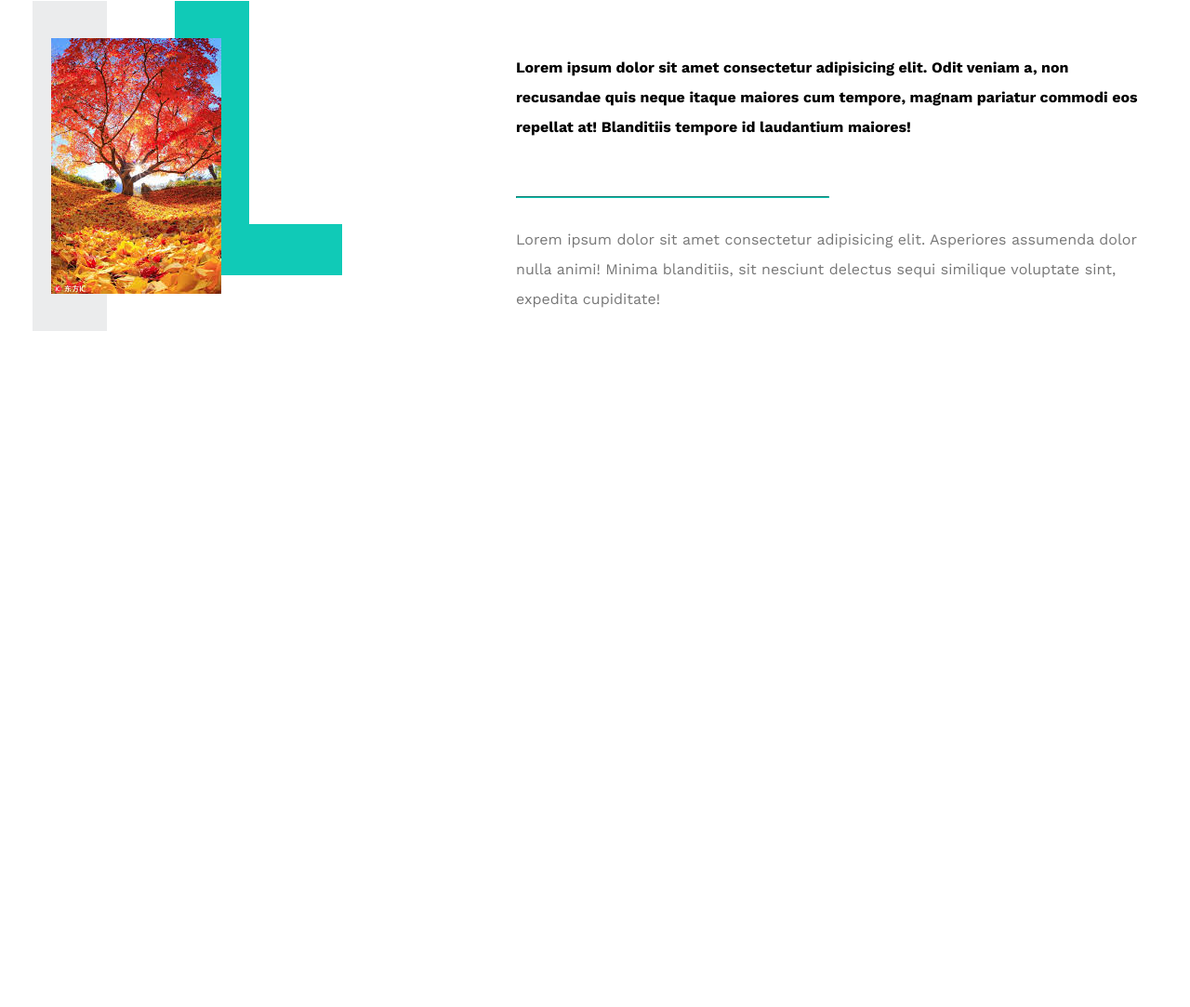
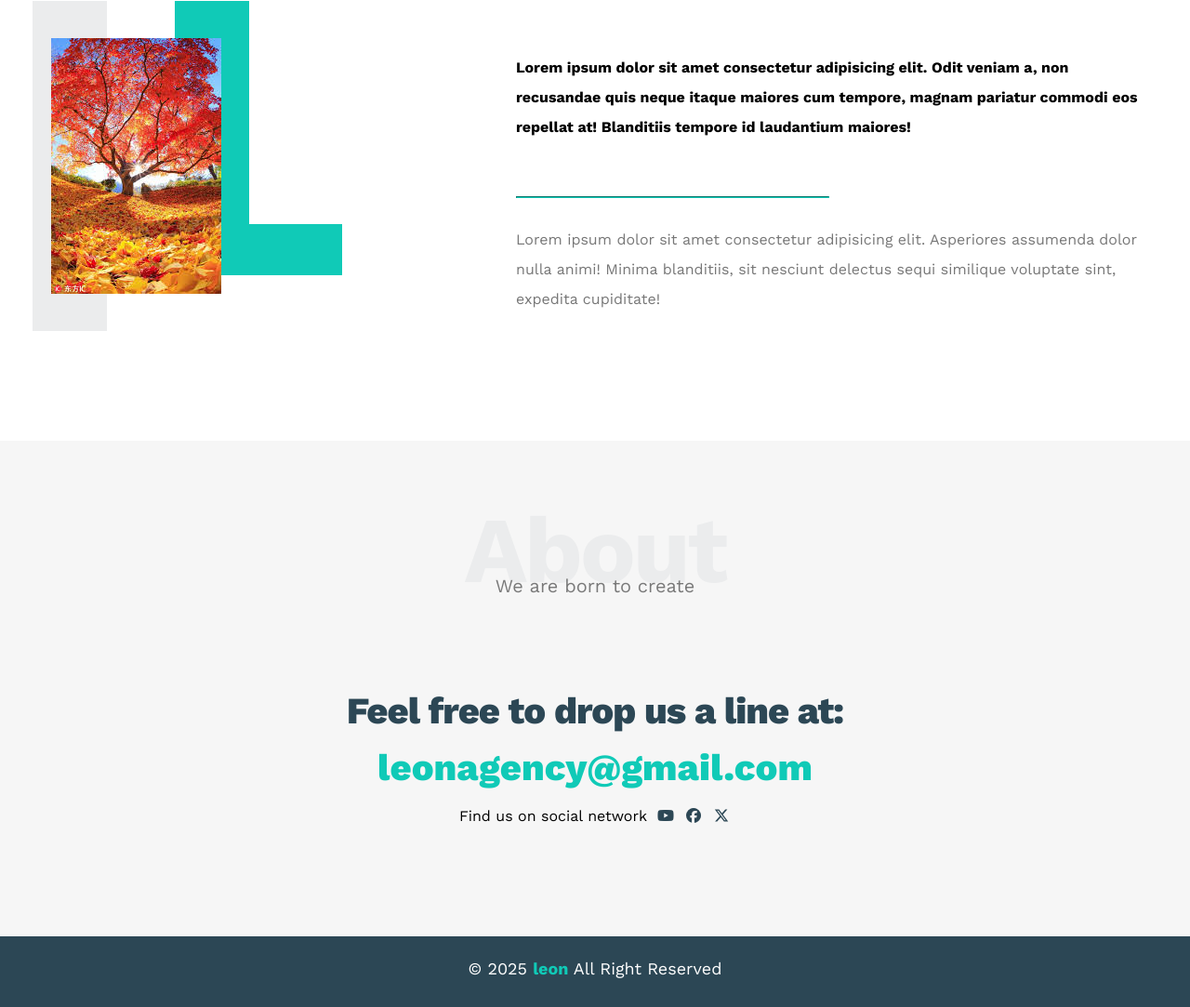
Before and after one commit to ahmedfetooh1/HTML_And_CSS_Templates, a plain HTML site: page Template_1/index.html in a window 1280 px wide. Shown: the part 2829-3912 px from the top of the page at 93% size. Before the commit the page ends 3303 px from the top, so only its background shows below. Drawn offline with nearby package versions, Linux system fonts and the light colour scheme.

Commit message:
add contact and footer section to template1 the end

```diff
--- a/Template_1/css/main.css
+++ b/Template_1/css/main.css
@@ -2,6 +2,9 @@
     --main-color : #10cab7 ;
     --secondary-color:#2c4755;
     --section-padding :60px;
+}
+html{
+    scroll-behavior: smooth;
 }
 /* global rules  */
 /* start components  */
@@ -408,4 +411,62 @@ body{
     line-height: 2;
     color: #777;
 }
-/* end about */
+/* end about  */
+/* start contact */
+.contact{
+    padding-top: var(--section-padding);
+    padding-bottom: var(--section-padding);
+    background-color:#f6f6f6 ;
+}
+.contact .info{
+    padding-top: var(--section-padding);
+    padding-bottom: var(--section-padding);
+    text-align: center;
+}
+.contact .info .label{
+    font-size: 40px;
+    font-weight: 800;
+    color: #2c4755;
+    letter-spacing: -1px;
+    margin-bottom: 15px;
+}
+.info .link{
+    display: block;
+    font-size: 40px;
+    font-weight: 800;
+    color: var(--main-color);
+    text-decoration: none;
+
+}
+.info .social{
+    display: flex;
+    justify-content: center;
+    margin-top: 20px;
+    font-size: 16px;
+}
+.info .social i{
+    margin-left: 10px;
+    color: #2c4755;
+}
+@media (max-width:767px){
+    .info .link,
+    .info .label{
+        font-size: 25px;
+    }
+}
+/* end contact */
+/* start footer  */
+.footer{
+    background-color: #2c4755;
+
+    padding: 30px 10px;
+    text-align: center;
+    color: white;
+    padding-top: 25px;
+    font-size: 18px;
+}
+.footer span{
+    font-weight: bold;
+    color: var(--main-color);
+}
+/* end footer  */
--- a/Template_1/index.html
+++ b/Template_1/index.html
@@ -29,7 +29,7 @@
                 <ul>
                     <li><a href="#services">Services</a></li>
                     <li><a href="#portfolio">Portfolio</a></li>
-                    <li><a href="#aAbout">About</a></li>
+                    <li><a href="#about">About</a></li>
                     <li><a href="#contact">Contact</a></li>
                 </ul>
             </div>
@@ -66,7 +66,7 @@
     </div>
     <!-- end features -->
     <!-- start Services -->
-    <div class="services">
+    <div class="services" id="services">
         <div class="container">
             <h2 class="special-heading">Services</h2>
             <p>Don't be busy, be productive</p>
@@ -117,7 +117,7 @@
     </div>
     <!-- end Services -->
     <!-- start Portfolio -->
-    <div class="portfolio">
+    <div class="portfolio" id="portfolio">
         <div class="container">
             <h2 class="special-heading">Portfolio</h2>
             <p>If you do it right ,it will last for ever</p>
@@ -148,7 +148,7 @@
     </div>
     <!-- end Portfolio -->
     <!-- start about  -->
-    <div class="about">
+    <div class="about" id="about">
         <div class="container">
             <h2 class="special-heading">About</h2>
             <p>Less is more work</p>
@@ -165,5 +165,28 @@
         </div>
     </div>
     <!-- end about  -->
+    <!-- start contact  -->
+    <div class="contact" id="contact">
+        <div class="container">
+            <h2 class="special-heading">About</h2>
+            <p>We are born to create</p>
+            <div class="info">
+                <p class="label">Feel free to drop us a line at:</p>
+                <a href="mailto:leonagency@gmail.com?subject=Contact" class="link">leonagency@gmail.com</a>
+                <div class="social">
+                    Find us on social network
+                    <i class="fa-brands fa-youtube"></i>
+                    <i class="fa-brands fa-facebook"></i>
+                    <i class="fa-brands fa-x-twitter"></i>
+                </div>
+            </div>
+        </div>
+    </div>
+    <!-- end contact  -->
+    <!-- start footer  -->
+    <div class="footer">
+        &copy; 2025 <span>leon</span> All Right Reserved
+    </div>
+    <!-- end footer  -->
 </body>
 </html>
```
